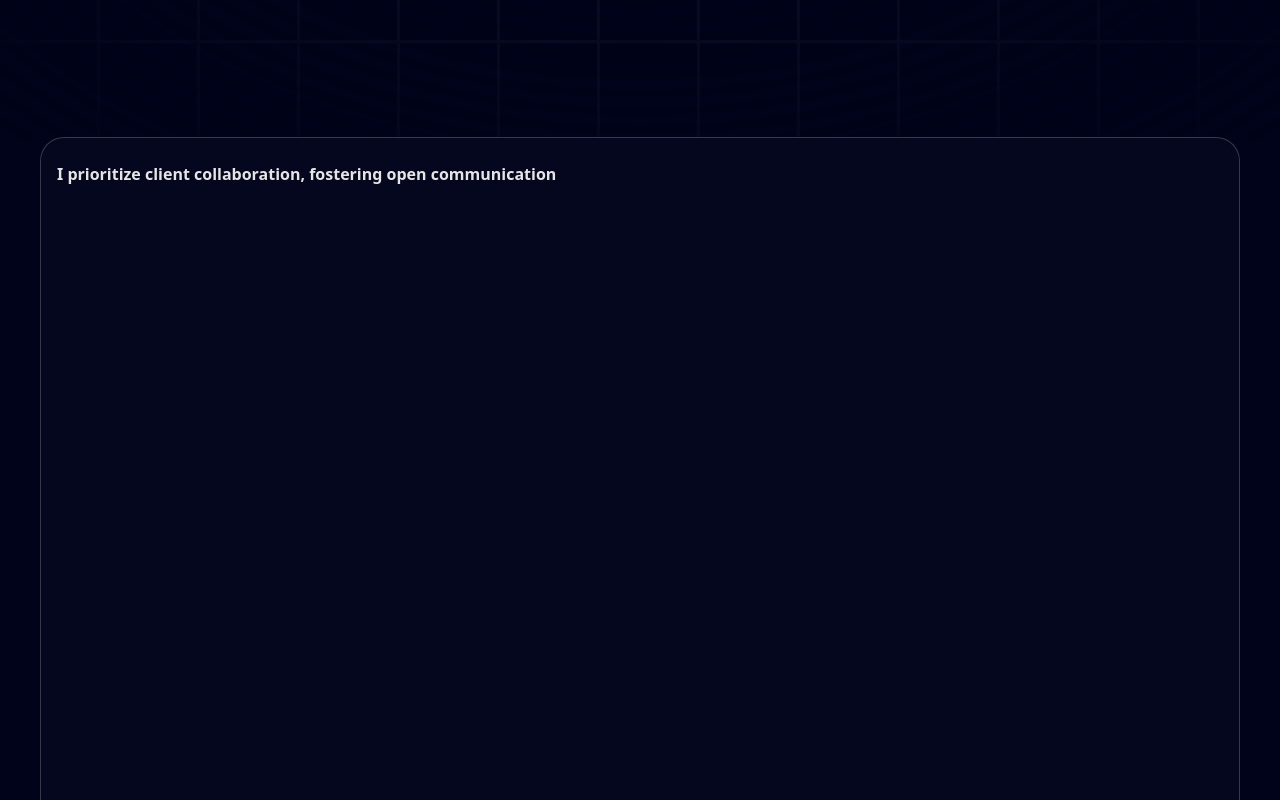
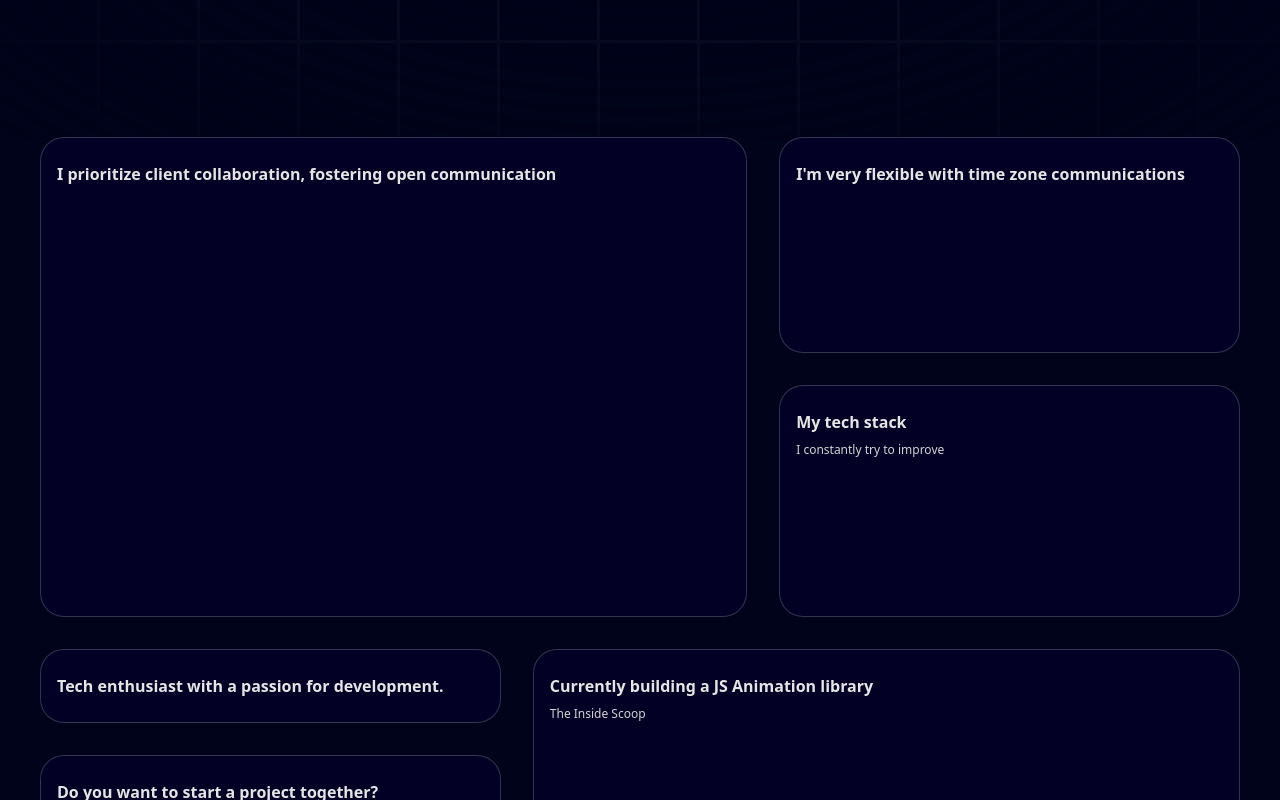
Before and after one commit to jcianciolo/portfolio_2024, a Next.js app: page / in a window 1280 px wide. Shown: the part 660-1460 px from the top of the page. Built offline with nearby package versions, Linux system fonts and the light colour scheme.

Commit message:
add: color gradient to bento cards

```diff
--- a/components/ui/bento-grid.tsx
+++ b/components/ui/bento-grid.tsx
@@ -10,7 +10,7 @@ export const BentoGrid = ({
   return (
     <div
       className={cn(
-        "grid md:auto-rows-[18rem] grid-cols-1 md:grid-cols-3 gap-4 max-w-7xl mx-auto ",
+        "grid grid-cols-1 md:grid-cols-6 lg:grid-cols-5 md:grid-row-7 gap-4 lg:gap-8 mx-auto",
         className
       )}
     >
@@ -47,8 +47,8 @@ export const BentoGridItem = ({
         className
       )}
       style={{
-        background: 'rgb(4, 7, 29)',
-        backgroundColor: 'gradient...'
+        background: 'rgb(2,0,36)',
+        backgroundColor: 'linear-gradient(90deg, rgba(2,0,36,1) 0%, rgba(175,175,199,1) 35%, rgba(0,212,255,1) 100%)',
       }}
     >
       <div className="group-hover/bento:translate-x-2 transition duration-200">
```
